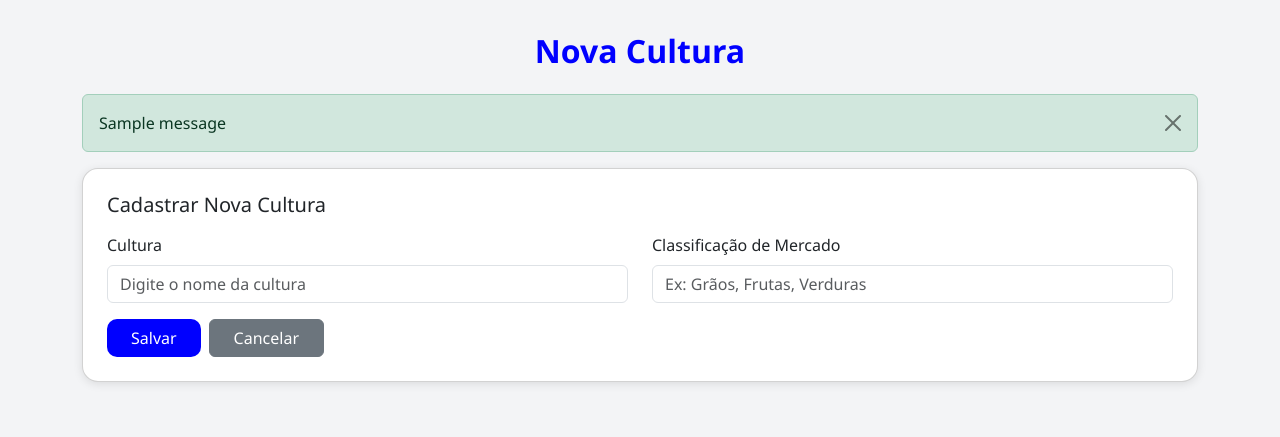
After one commit to jose1souza/BlueGateFarm, a Flask app: page /culturas/nova in a window 1280 px wide. The commit adds this page. Shown: the top 437 px of the page. Run offline with Flask 3, Linux system fonts and the light colour scheme; a user stored in the database is signed in; tables that the repository leaves empty hold one stand-in row (values such as "Sample post"); one stand-in notice (Sample message) is shown.

Commit message:
feat(implenta a funcionalidades relacionadas a cultura)

```diff
--- a/app/__init__.py
+++ b/app/__init__.py
@@ -42,4 +42,7 @@ def create_app(config_class=Config):
     from .api import routes as api_routes
     app.register_blueprint(api_routes.api, url_prefix='/api/v1')
 
+    from app.cultura.routes import cultura_bp
+    app.register_blueprint(cultura_bp)
+
     return app
--- /dev/null
+++ b/app/cultura/routes.py
@@ -0,0 +1,76 @@
+from flask import Blueprint, render_template, request, redirect, url_for, flash
+from flask_login import login_required
+from app import db
+from app.models.cultura_model import Cultura
+
+cultura_bp = Blueprint('cultura', __name__)
+
+@cultura_bp.route('/culturas', methods=['GET'])
+@login_required
+def listar_culturas():
+    try:
+        culturas = db.session.execute(db.select(Cultura).order_by(Cultura.nome)).scalars().all()
+        return render_template('culturas/listar.html', culturas=culturas)
+    except Exception as e:
+        flash(f'Erro ao carregar culturas: {e}', 'danger')
+        return render_template('culturas/formulario.html', culturas=[])
+
+
+@cultura_bp.route('/culturas/nova', methods=['GET', 'POST'])
+@cultura_bp.route('/culturas/editar/<int:id_cultura>', methods=['GET', 'POST'])
+@login_required
+def criar_ou_editar_cultura(id_cultura=None):
+    cultura = None
+    if id_cultura:
+        cultura = db.session.get(Cultura, id_cultura)
+        if not cultura:
+            flash('Cultura não encontrada.', 'danger')
+            return redirect(url_for('cultura.listar_culturas'))
+
+    if request.method == 'POST':
+        nome = request.form.get('nome')
+        classificacao = request.form.get('classificacao_mercado')
+
+        if id_cultura:
+            cultura.nome = nome
+            cultura.classificacao_mercado = classificacao
+            try:
+                db.session.commit()
+                flash(f'Cultura \"{nome}\" atualizada com sucesso!', 'success')
+            except Exception as e:
+                db.session.rollback()
+                flash(f'Erro ao atualizar cultura: {e}', 'danger')
+        else:
+            nova_cultura = Cultura(nome=nome, classificacao_mercado=classificacao)
+            try:
+                db.session.add(nova_cultura)
+                db.session.commit()
+                flash(f'Cultura \"{nome}\" cadastrada com sucesso!', 'success')
+            except Exception as e:
+                db.session.rollback()
+                flash(f'Erro ao cadastrar cultura: {e}', 'danger')
+
+        return redirect(url_for('cultura.listar_culturas'))
+
+    return render_template('culturas/formulario.html', cultura=cultura, titulo=('Editar Cultura' if cultura else 'Nova Cultura'))
+
+
+@cultura_bp.route('/culturas/excluir/<int:id_cultura>', methods=['POST'])
+@login_required
+def excluir_cultura(id_cultura):
+    cultura = db.session.get(Cultura, id_cultura)
+
+    if not cultura:
+        flash('Cultura não encontrada.', 'danger')
+        return redirect(url_for('cultura.listar_culturas'))
+
+    try:
+        nome_cultura = cultura.nome
+        db.session.delete(cultura)
+        db.session.commit()
+        flash(f'Cultura \"{nome_cultura}\" excluída com sucesso.', 'success')
+    except Exception as e:
+        db.session.rollback()
+        flash(f'Erro ao excluir cultura: {e}', 'danger')
+
+    return redirect(url_for('cultura.listar_culturas'))
--- /dev/null
+++ b/app/templates/culturas/formulario.html
@@ -0,0 +1,93 @@
+<!doctype html>
+<html lang="pt-BR">
+  <head>
+    <meta charset="utf-8">
+    <meta name="viewport" content="width=device-width, initial-scale=1">
+    <title>{{ titulo }} | Fazenda Porteira Azul ERP</title>
+    <link href="https://cdn.jsdelivr.net/npm/bootstrap@5.3.2/dist/css/bootstrap.min.css" rel="stylesheet">
+    <style>
+      body {
+        font-family: "Segoe UI", sans-serif;
+        background-color: #f3f4f6;
+        padding: 2rem;
+      }
+      .card {
+        border-radius: 16px;
+        box-shadow: 0 2px 10px rgba(0,0,0,0.1);
+      }
+      .btn-primary {
+        background-color: #0000FF;
+        border: none;
+        border-radius: 10px;
+      }
+      .btn-primary:hover {
+        background-color: #0096FF;
+      }
+      .btn-warning, .btn-danger {
+        border-radius: 10px;
+      }
+      h2 {
+        font-weight: 700;
+        color: #0000FF;
+      }
+    </style>
+  </head>
+  <body>
+    <div class="container">
+      <h2 class="mb-4 text-center">{{ titulo }}</h2>
+
+      <!-- 🔹 MENSAGENS FLASH -->
+      {% with messages = get_flashed_messages(with_categories=true) %}
+        {% if messages %}
+          {% for category, message in messages %}
+            <div class="alert alert-{{ category }} alert-dismissible fade show" role="alert">
+              {{ message }}
+              <button type="button" class="btn-close" data-bs-dismiss="alert"></button>
+            </div>
+          {% endfor %}
+        {% endif %}
+      {% endwith %}
+
+      <div class="card mb-4 p-4">
+        <h5 class="mb-3">{{ 'Editar Cultura' if cultura else 'Cadastrar Nova Cultura' }}</h5>
+
+        <!-- FORMULÁRIO FUNCIONAL -->
+        <form
+          method="POST"
+          action="{% if cultura %}{{ url_for('cultura.criar_ou_editar_cultura', id_cultura=cultura.id_cultura) }}{% else %}{{ url_for('cultura.criar_ou_editar_cultura') }}{% endif %}"
+        >
+          <div class="row mb-3">
+            <div class="col-md-6">
+              <label class="form-label">Cultura</label>
+              <input
+                type="text"
+                name="nome"
+                class="form-control"
+                placeholder="Digite o nome da cultura"
+                value="{{ cultura.nome if cultura else '' }}"
+                required
+              >
+            </div>
+            <div class="col-md-6">
+              <label class="form-label">Classificação de Mercado</label>
+              <input
+                type="text"
+                name="classificacao_mercado"
+                class="form-control"
+                placeholder="Ex: Grãos, Frutas, Verduras"
+                value="{{ cultura.classificacao_mercado if cultura else '' }}"
+              >
+            </div>
+          </div>
+
+          <div class="d-flex gap-2">
+            <button type="submit" class="btn btn-primary px-4">Salvar</button>
+            <a href="{{ url_for('cultura.listar_culturas') }}" class="btn btn-secondary px-4">Cancelar</a>
+          </div>
+        </form>
+      </div>
+    </div>
+
+    <script src="https://cdn.jsdelivr.net/npm/bootstrap@5.3.2/dist/js/bootstrap.bundle.min.js"></script>
+  </body>
+</html>
```
Also changed, not shown: app/auth/routes.py (+30 -1 lines), app/models/cultura_model.py (added, +18 -0 lines), app/templates/cadastro.html (+3 -6 lines), app/templates/culturas/listar.html (added, +88 -0 lines), app/templates/login.html (+3 -5 lines), app/cultura/__init__.py (added).
